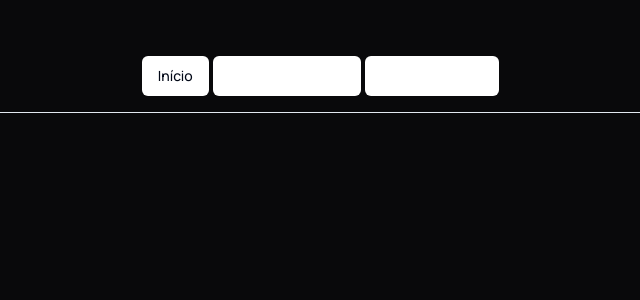
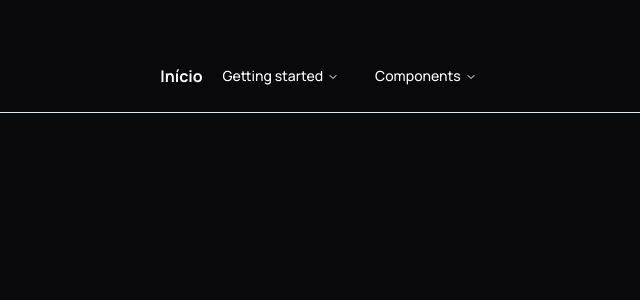
Before and after one commit to len4cf/myWebsite, a React (Vite) app: page / in a window 1280 px wide. Shown: the top 300 px of the page, without its empty margins (552-1192 px from the left). Built offline with nearby package versions, Linux system fonts and the light colour scheme.

Commit message:
fontes consertadas

```diff
--- a/src/components/Header/Header.tsx
+++ b/src/components/Header/Header.tsx
@@ -60,12 +60,12 @@ export function Header() {
         <NavigationMenu>
         <NavigationMenuList>
         <NavigationMenuItem>
-                <NavigationMenuLink className={navigationMenuTriggerStyle()}>
+                <NavigationMenuLink className="text-white bg-transparent cursor-pointer">
                 Início
                 </NavigationMenuLink>
             </NavigationMenuItem>
             <NavigationMenuItem>
-            <NavigationMenuTrigger className="text-white">Getting started</NavigationMenuTrigger>
+            <NavigationMenuTrigger className="text-white bg-transparent">Getting started</NavigationMenuTrigger>
             <NavigationMenuContent>
                 <ul className="grid gap-3 p-6 md:w-[400px] lg:w-[500px] lg:grid-cols-[.75fr_1fr]">
                 <li className="row-span-3">
@@ -98,7 +98,7 @@ export function Header() {
             </NavigationMenuContent>
             </NavigationMenuItem>
             <NavigationMenuItem>
-            <NavigationMenuTrigger className="text-white">Components</NavigationMenuTrigger>
+            <NavigationMenuTrigger className="text-white bg-transparent">Components</NavigationMenuTrigger>
             <NavigationMenuContent>
                 <ul className="grid w-[400px] gap-3 p-4 md:w-[500px] md:grid-cols-2 lg:w-[600px] ">
                 {components.map((component) => (
```
